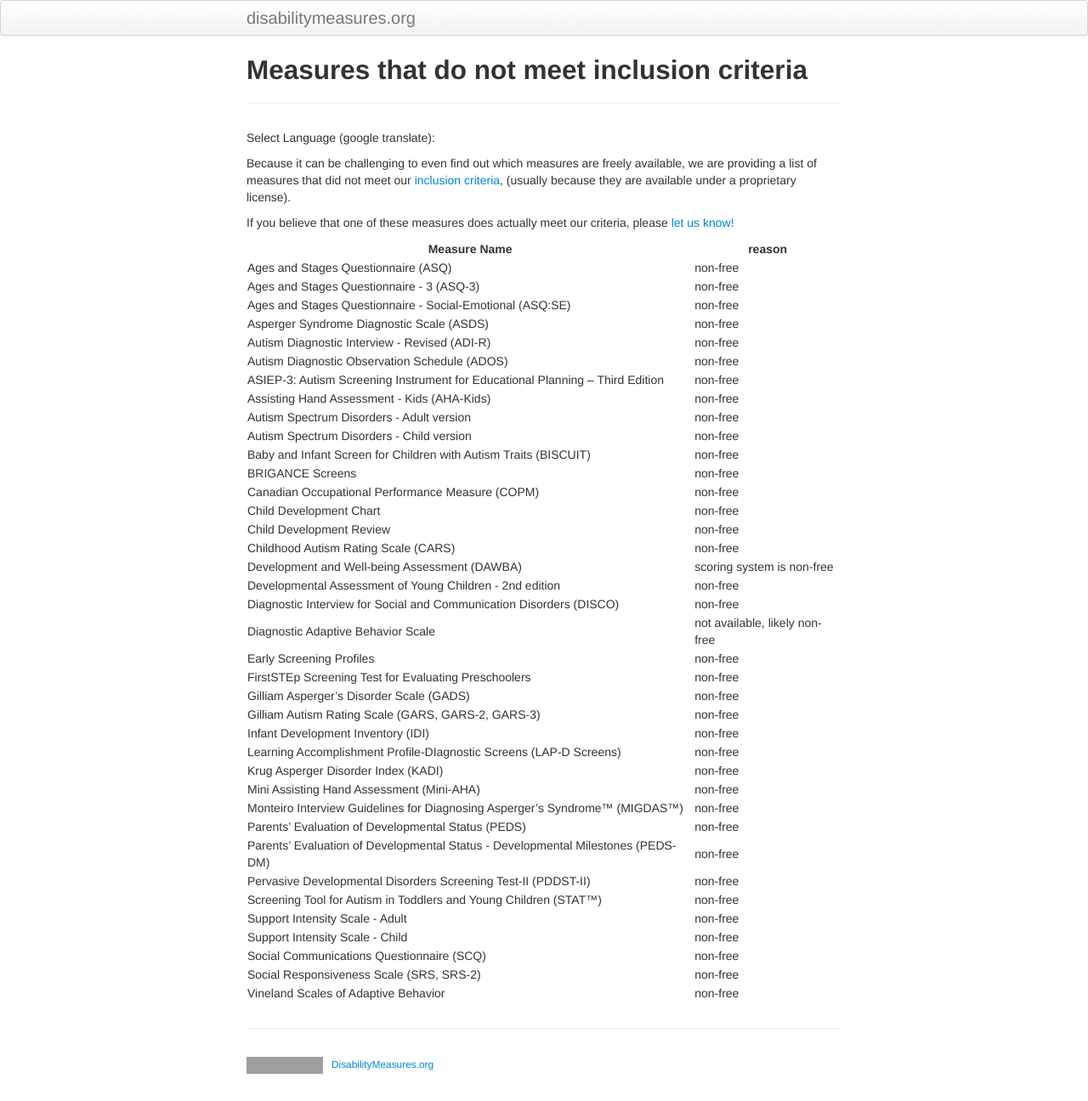
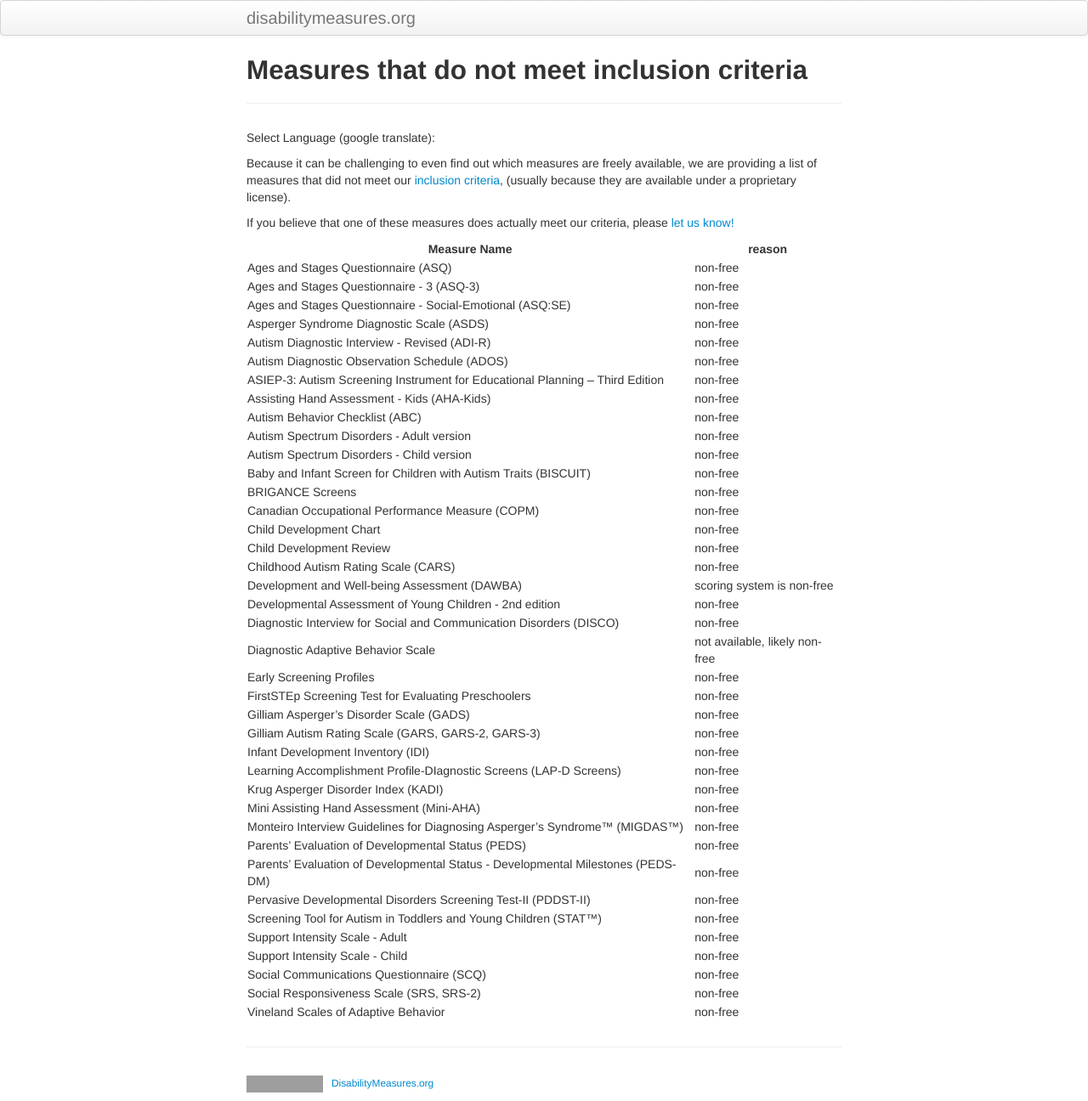
Before and after one commit to mjmaenner/disabilitymeasures, a Jekyll site: the page built from pages/donotqualify.md, in a window 1280 px wide. Shown: the whole page at 85% size. Built offline with Jekyll 4.4.1, drawn with Linux system fonts in a browser that asks for light colours; before the commit the page ends 1274 px from its top, so only the background shows below that; grey boxes are pictures that could not be loaded.

Commit message:
Added ABC

```diff
--- a/pages/donotqualify.md
+++ b/pages/donotqualify.md
@@ -27,6 +27,7 @@ Autism Diagnostic Interview - Revised (ADI-R) | non-free
 Autism Diagnostic Observation Schedule (ADOS) | non-free
 ASIEP-3: Autism Screening Instrument for Educational Planning – Third Edition | non-free
 Assisting Hand Assessment - Kids (AHA-Kids) | non-free
+Autism Behavior Checklist (ABC)| non-free
 Autism Spectrum Disorders - Adult version | non-free
 Autism Spectrum Disorders - Child version | non-free
 Baby and Infant Screen for Children with Autism Traits (BISCUIT) | non-free
```
